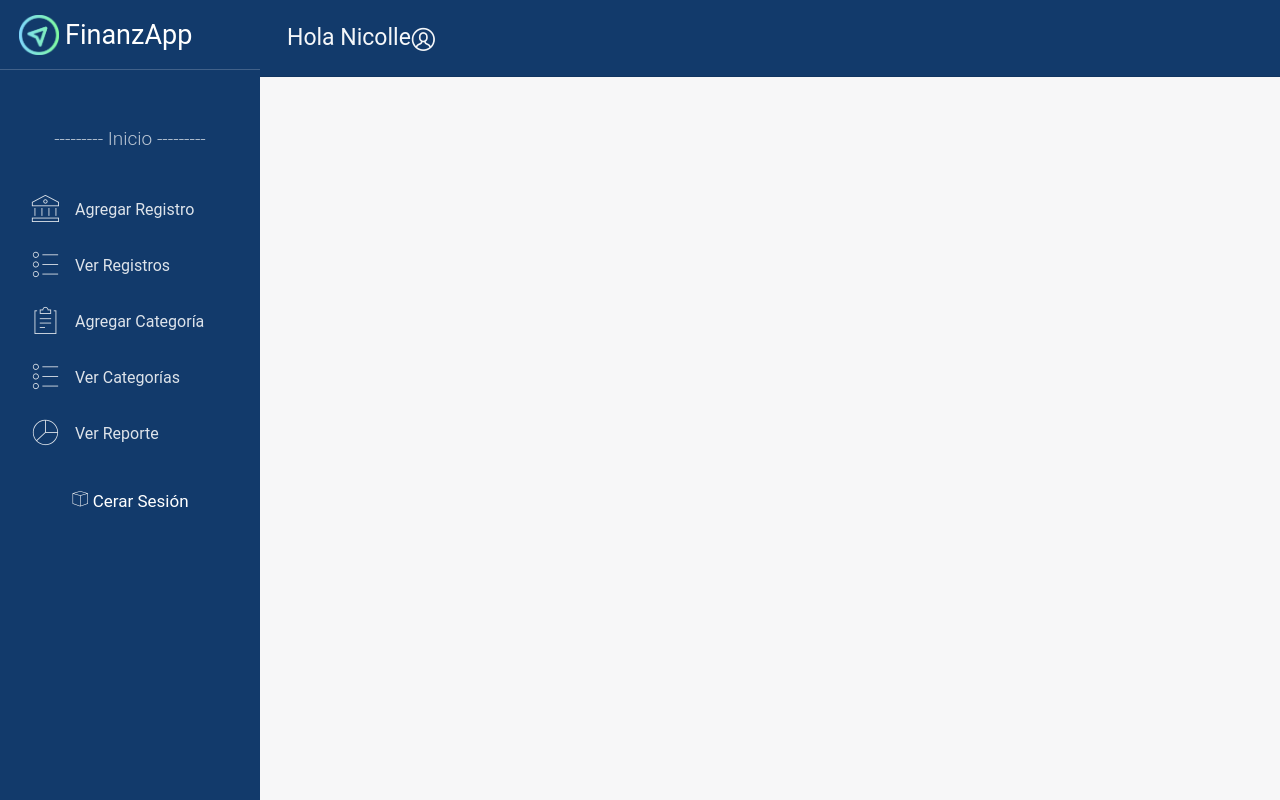
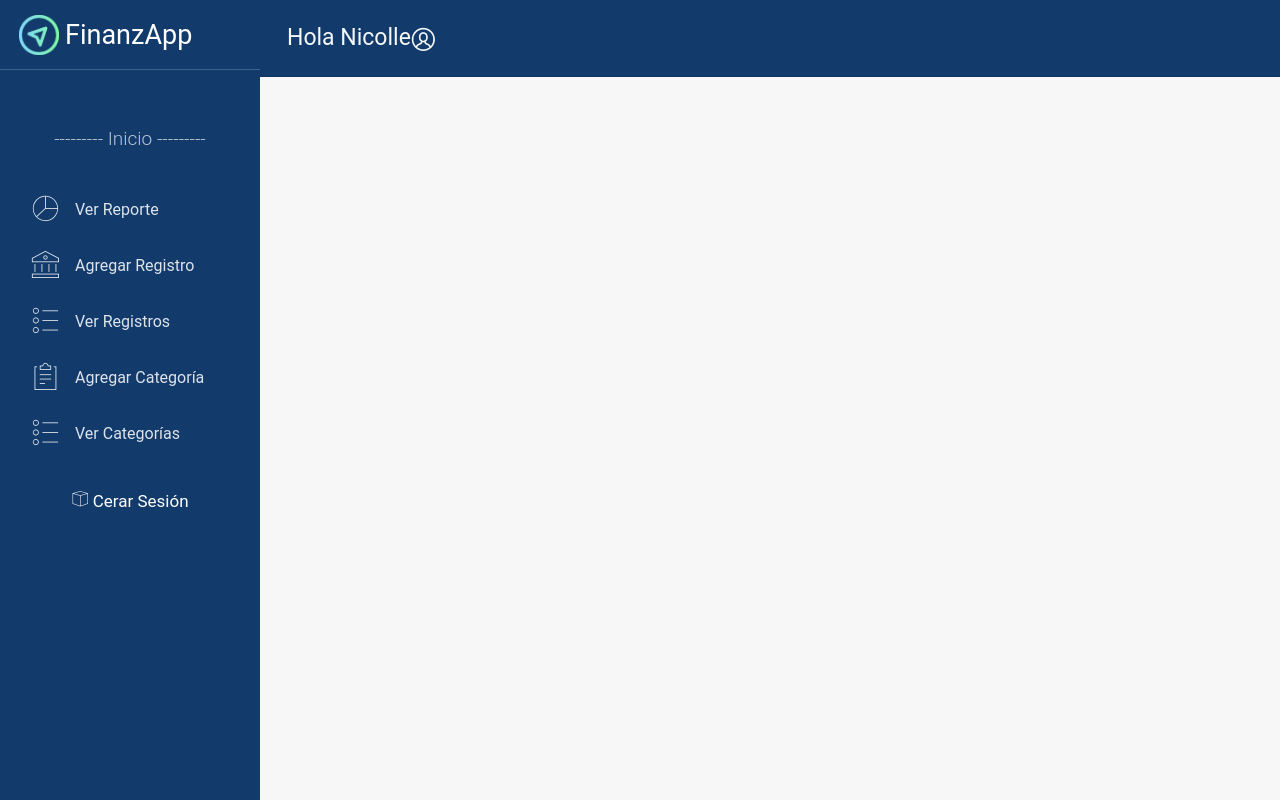
Before and after one commit to NicollePalomo/FinanzApp, a React (Create React App) app: page / in a window 1280 px wide. Built offline with nearby package versions, Linux system fonts and the light colour scheme.

Commit message:
Se realiza correccion de archivos no necesarios

```diff
--- a/src/backend/package.json
+++ b/src/backend/package.json
@@ -6,7 +6,9 @@
   "scripts": {
     "test": "echo \"Error: no test specified\" && exit 1",
     "start": "node server.js",
-    "server": "nodemon server.js"
+    "server": "nodemon server.js",
+    "client": "npm start --prefix client",
+    "dev": "concurrently \"npm run server\" \"npm run client\""
   },
   "author": "",
   "license": "ISC",
--- a/src/routes.js
+++ b/src/routes.js
@@ -1,15 +1,18 @@
-// import Dashboard from "./views/Dashboard.jsx";
-// import Movement from "./views/Movement.jsx";
-// import Category from "./views/Category.jsx";
+import Reporte from "./views/Reporte.jsx";
 import CreateCategoria from "./views/create-categoria.component.jsx";
-// import EditCategoria from "./views/edit-categoria.component.jsx";
 import CategoriaList from "./views/categoria-list.component.jsx";
 import CreateRegistro from "./views/create-registro.component.jsx";
-// import EditRegistro from "./views/edit-registro.component.jsx";
 import RegistroList from "./views/registro-list.component.jsx";
-import Reporte from "./views/Reporte.jsx";
 
 const Routes = [
+  {
+    path: "/reporte/",
+    name: "Ver Reporte",
+    icon: "nc-icon nc-chart-pie-35",
+    component: Reporte,
+    layout: "",
+    // exact: true,
+  },
   {
     path: "/registros/add",
     name: "Agregar Registro",
@@ -44,14 +47,6 @@ const Routes = [
     layout: "",
     // exact: true,
   },
-  {
-    path: "/reporte/",
-    name: "Ver Reporte",
-    icon: "nc-icon nc-chart-pie-35",
-    component: Reporte,
-    layout: "",
-    // exact: true,
-  }
 ];
 
 export default Routes;
```
Also changed, not shown: src/App.jsx (+6 -8 lines).
